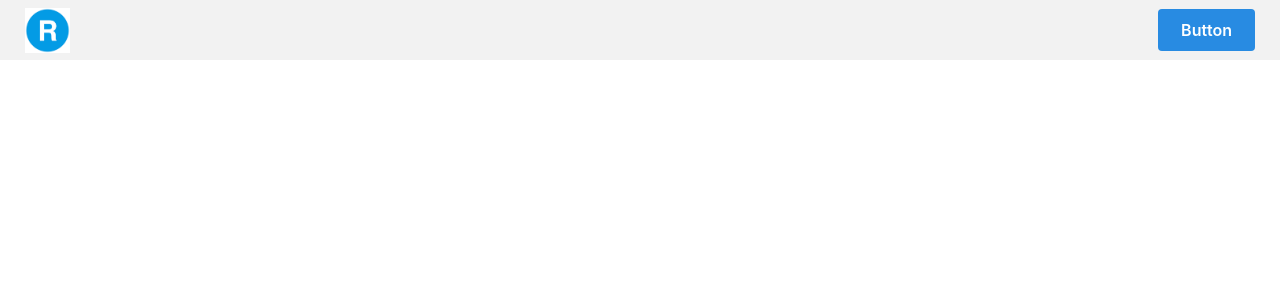
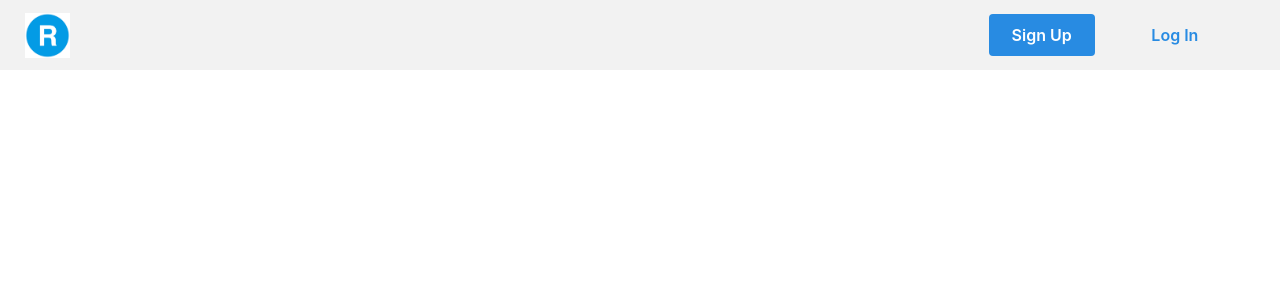
Before and after one commit to ThomasDmnc/rentingStuffOnlineFront, a React (Vite) app: page / in a window 1280 px wide. Shown: the top 300 px of the page. Built offline with nearby package versions, Linux system fonts and the light colour scheme.

Commit message:
finished barebones of navbar with responsive design for mobile and desktop

```diff
--- a/src/components/Navbar.jsx
+++ b/src/components/Navbar.jsx
@@ -26,7 +26,7 @@ function Navbar() {
         <Flex
             direction="row"
             bg="#F2F2F2"
-            mih={60}
+            mih={70}
             justify="space-between"
             align="center"
             pt={5}
@@ -36,7 +36,16 @@ function Navbar() {
         >
             <img src={rlogo} alt="tmpLogo" style={{ width: rem(45), height: rem(45) }}/>
 
-            <Button variant="filled" color="#288BE2" size="md" visibleFrom="md">Button</Button>
+            <Flex
+            direction="row"
+            miw={300}
+            justify="space-evenly"
+            align="center"
+            visibleFrom="md"
+            >
+            <Button variant="filled" color="#288BE2" size="md">Sign Up</Button>
+            <Button variant="subtle" color="#288BE2" size="md">Log In</Button>
+            </Flex>
             <Menu hiddenFrom="md" opened={opened} onChange={toggleDropdown}>
 
                 <Menu.Target>
```
